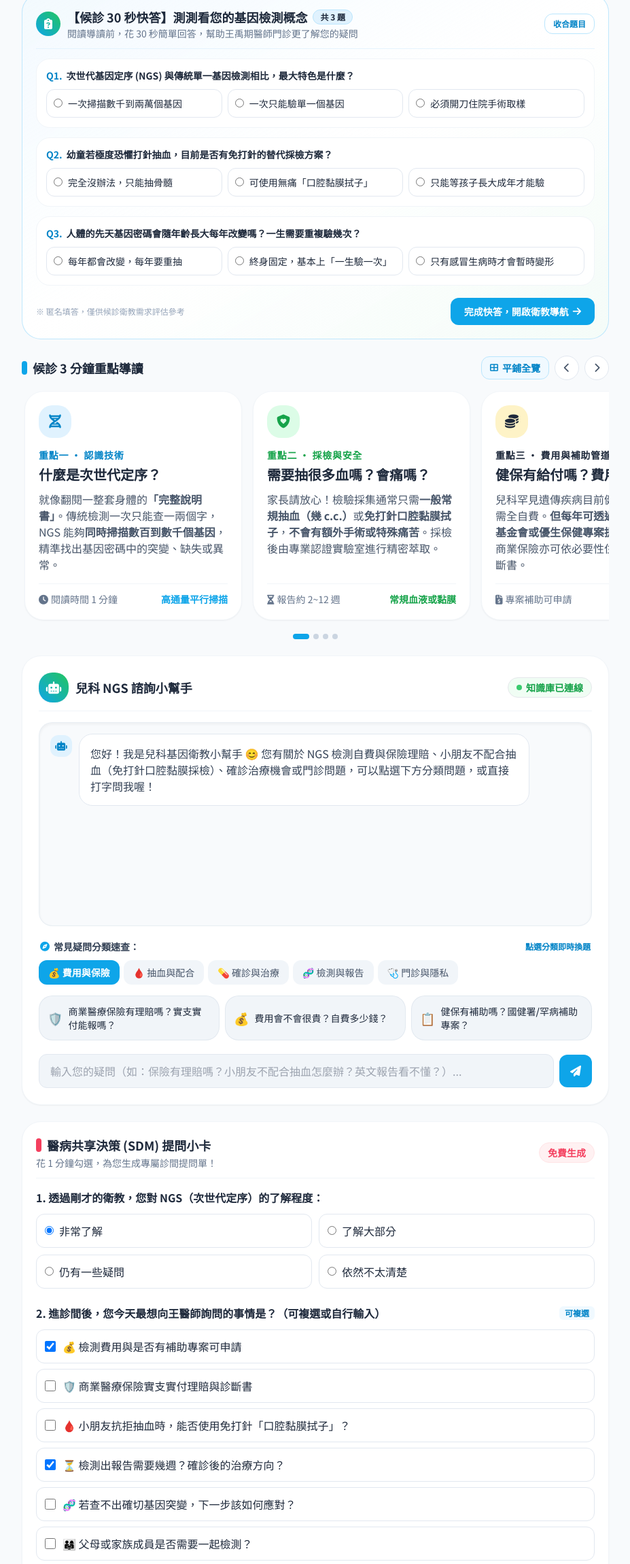
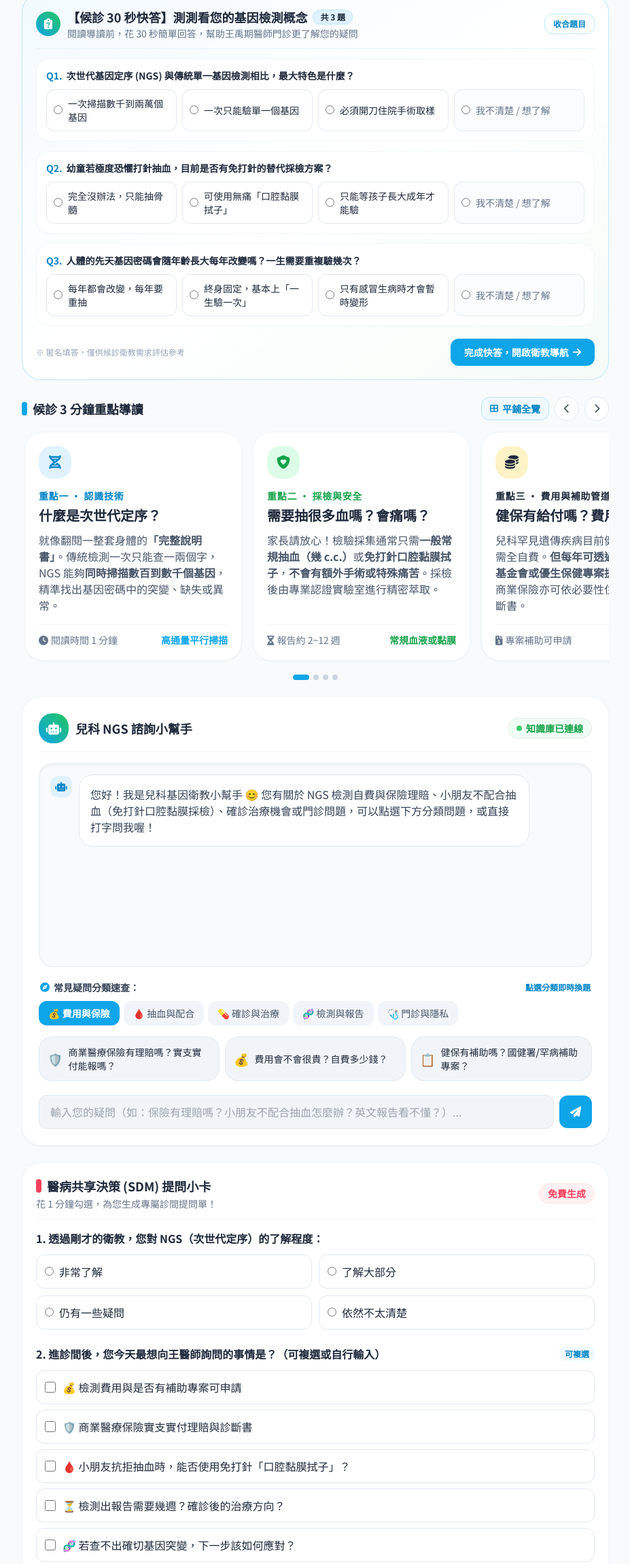
Before and after one commit to Chloewh8/pediatric-ngs-system, a plain HTML site: page index.html in a window 1280 px wide. Shown: the part 804-3104 px from the top of the page at 68% size, without its empty margins (176-1103 px from the left). Drawn offline with nearby package versions, Linux system fonts and the light colour scheme; a web font is replaced by a local one.

Commit message:
feat: 提問項目改為無預設勾選，前後測加入我不清楚選項以提升研究信效度

```diff
--- a/index.html
+++ b/index.html
@@ -201,7 +201,7 @@
               <span class="text-brand-600 font-extrabold">Q1.</span>
               <span>次世代基因定序 (NGS) 與傳統單一基因檢測相比，最大特色是什麼？</span>
             </p>
-            <div class="grid grid-cols-1 sm:grid-cols-3 gap-2 pt-1 text-xs sm:text-sm">
+            <div class="grid grid-cols-1 sm:grid-cols-2 lg:grid-cols-4 gap-2 pt-1 text-xs sm:text-sm">
               <label class="flex items-center p-2.5 rounded-xl border border-slate-200 cursor-pointer hover:bg-brand-50 transition">
                 <input type="radio" name="preQ1" value="A" class="text-brand-500 mr-2 shrink-0">
                 <span>一次掃描數千到兩萬個基因</span>
@@ -214,6 +214,10 @@
                 <input type="radio" name="preQ1" value="C" class="text-brand-500 mr-2 shrink-0">
                 <span>必須開刀住院手術取樣</span>
               </label>
+              <label class="flex items-center p-2.5 rounded-xl border border-slate-200 cursor-pointer hover:bg-slate-100 transition bg-slate-50/60">
+                <input type="radio" name="preQ1" value="D" class="text-slate-400 mr-2 shrink-0">
+                <span class="text-slate-500">我不清楚 / 想了解</span>
+              </label>
             </div>
           </div>
 
@@ -223,7 +227,7 @@
               <span class="text-brand-600 font-extrabold">Q2.</span>
               <span>幼童若極度恐懼打針抽血，目前是否有免打針的替代採檢方案？</span>
             </p>
-            <div class="grid grid-cols-1 sm:grid-cols-3 gap-2 pt-1 text-xs sm:text-sm">
+            <div class="grid grid-cols-1 sm:grid-cols-2 lg:grid-cols-4 gap-2 pt-1 text-xs sm:text-sm">
               <label class="flex items-center p-2.5 rounded-xl border border-slate-200 cursor-pointer hover:bg-brand-50 transition">
                 <input type="radio" name="preQ2" value="A" class="text-brand-500 mr-2 shrink-0">
                 <span>完全沒辦法，只能抽骨髓</span>
@@ -236,6 +240,10 @@
                 <input type="radio" name="preQ2" value="C" class="text-brand-500 mr-2 shrink-0">
                 <span>只能等孩子長大成年才能驗</span>
               </label>
+              <label class="flex items-center p-2.5 rounded-xl border border-slate-200 cursor-pointer hover:bg-slate-100 transition bg-slate-50/60">
+                <input type="radio" name="preQ2" value="D" class="text-slate-400 mr-2 shrink-0">
+                <span class="text-slate-500">我不清楚 / 想了解</span>
+              </label>
             </div>
           </div>
 
@@ -245,7 +253,7 @@
               <span class="text-brand-600 font-extrabold">Q3.</span>
               <span>人體的先天基因密碼會隨年齡長大每年改變嗎？一生需要重複驗幾次？</span>
             </p>
-            <div class="grid grid-cols-1 sm:grid-cols-3 gap-2 pt-1 text-xs sm:text-sm">
+            <div class="grid grid-cols-1 sm:grid-cols-2 lg:grid-cols-4 gap-2 pt-1 text-xs sm:text-sm">
               <label class="flex items-center p-2.5 rounded-xl border border-slate-200 cursor-pointer hover:bg-brand-50 transition">
                 <input type="radio" name="preQ3" value="A" class="text-brand-500 mr-2 shrink-0">
                 <span>每年都會改變，每年要重抽</span>
@@ -257,6 +265,10 @@
               <label class="flex items-center p-2.5 rounded-xl border border-slate-200 cursor-pointer hover:bg-brand-50 transition">
                 <input type="radio" name="preQ3" value="C" class="text-brand-500 mr-2 shrink-0">
                 <span>只有感冒生病時才會暫時變形</span>
+              </label>
+              <label class="flex items-center p-2.5 rounded-xl border border-slate-200 cursor-pointer hover:bg-slate-100 transition bg-slate-50/60">
+                <input type="radio" name="preQ3" value="D" class="text-slate-400 mr-2 shrink-0">
+                <span class="text-slate-500">我不清楚 / 想了解</span>
               </label>
             </div>
           </div>
@@ -489,7 +501,7 @@
           <p class="text-sm sm:text-base font-bold text-slate-800">1. 透過剛才的衛教，您對 NGS（次世代定序）的了解程度：</p>
           <div class="grid grid-cols-2 gap-2.5 text-sm sm:text-base">
             <label class="flex items-center p-3 rounded-xl border border-slate-200 cursor-pointer hover:bg-brand-50 transition">
-              <input type="radio" name="sdm_knowledge" value="4" class="text-brand-500 mr-2" checked> 非常了解
+              <input type="radio" name="sdm_knowledge" value="4" class="text-brand-500 mr-2"> 非常了解
             </label>
             <label class="flex items-center p-3 rounded-xl border border-slate-200 cursor-pointer hover:bg-brand-50 transition">
               <input type="radio" name="sdm_knowledge" value="3" class="text-brand-500 mr-2"> 了解大部分
@@ -511,7 +523,7 @@
           </div>
           <div class="space-y-2 text-sm sm:text-base" id="concernList">
             <label class="flex items-center p-3 rounded-xl border border-slate-200 cursor-pointer hover:bg-slate-50 transition">
-              <input type="checkbox" value="檢測費用與國健署/罕病補助資格試算" class="text-brand-500 rounded mr-2.5 w-4 h-4" checked>
+              <input type="checkbox" value="檢測費用與國健署/罕病補助資格試算" class="text-brand-500 rounded mr-2.5 w-4 h-4">
               <span>💰 檢測費用與是否有補助專案可申請</span>
             </label>
             <label class="flex items-center p-3 rounded-xl border border-slate-200 cursor-pointer hover:bg-slate-50 transition">
@@ -523,7 +535,7 @@
               <span>🩸 小朋友抗拒抽血時，能否使用免打針「口腔黏膜拭子」？</span>
             </label>
             <label class="flex items-center p-3 rounded-xl border border-slate-200 cursor-pointer hover:bg-slate-50 transition">
-              <input type="checkbox" value="檢測出報告的時間與後續治療規劃" class="text-brand-500 rounded mr-2.5 w-4 h-4" checked>
+              <input type="checkbox" value="檢測出報告的時間與後續治療規劃" class="text-brand-500 rounded mr-2.5 w-4 h-4">
               <span>⏳ 檢測出報告需要幾週？確診後的治療方向？</span>
             </label>
             <label class="flex items-center p-3 rounded-xl border border-slate-200 cursor-pointer hover:bg-slate-50 transition">
@@ -573,7 +585,7 @@
             <!-- Post Q1 -->
             <div class="bg-white p-3 rounded-xl border border-slate-200 space-y-1.5">
               <p class="font-bold text-slate-800">Q1. 請問次世代基因定序 (NGS) 與傳統檢測最大的不同？</p>
-              <div class="grid grid-cols-1 sm:grid-cols-3 gap-1.5">
+              <div class="grid grid-cols-1 sm:grid-cols-2 lg:grid-cols-4 gap-1.5">
                 <label class="flex items-center p-2 rounded-lg border border-slate-200 cursor-pointer hover:bg-brand-50 transition">
                   <input type="radio" name="postQ1" value="A" class="text-brand-500 mr-2 shrink-0"> 一次掃描數千到兩萬個基因
                 </label>
@@ -583,13 +595,17 @@
                 <label class="flex items-center p-2 rounded-lg border border-slate-200 cursor-pointer hover:bg-brand-50 transition">
                   <input type="radio" name="postQ1" value="C" class="text-brand-500 mr-2 shrink-0"> 必須住院開刀
                 </label>
+                <label class="flex items-center p-2 rounded-lg border border-slate-200 cursor-pointer hover:bg-slate-100 transition bg-slate-50/60">
+                  <input type="radio" name="postQ1" value="D" class="text-slate-400 mr-2 shrink-0">
+                  <span class="text-slate-500">我不清楚 / 仍有疑問</span>
+                </label>
               </div>
             </div>
 
             <!-- Post Q2 -->
             <div class="bg-white p-3 rounded-xl border border-slate-200 space-y-1.5">
               <p class="font-bold text-slate-800">Q2. 幼童若抗拒抽血，高榮兒童醫學部提供哪種免打針方案？</p>
-              <div class="grid grid-cols-1 sm:grid-cols-3 gap-1.5">
+              <div class="grid grid-cols-1 sm:grid-cols-2 lg:grid-cols-4 gap-1.5">
                 <label class="flex items-center p-2 rounded-lg border border-slate-200 cursor-pointer hover:bg-brand-50 transition">
                   <input type="radio" name="postQ2" value="A" class="text-brand-500 mr-2 shrink-0"> 抽骨髓
                 </label>
@@ -599,13 +615,17 @@
                 <label class="flex items-center p-2 rounded-lg border border-slate-200 cursor-pointer hover:bg-brand-50 transition">
                   <input type="radio" name="postQ2" value="C" class="text-brand-500 mr-2 shrink-0"> 只能長大後再驗
                 </label>
+                <label class="flex items-center p-2 rounded-lg border border-slate-200 cursor-pointer hover:bg-slate-100 transition bg-slate-50/60">
+                  <input type="radio" name="postQ2" value="D" class="text-slate-400 mr-2 shrink-0">
+                  <span class="text-slate-500">我不清楚 / 仍有疑問</span>
+                </label>
               </div>
             </div>
 
             <!-- Post Q3 -->
             <div class="bg-white p-3 rounded-xl border border-slate-200 space-y-1.5">
               <p class="font-bold text-slate-800">Q3. 先天基因密碼會隨長大改變嗎？一生需要重複驗幾次？</p>
-              <div class="grid grid-cols-1 sm:grid-cols-3 gap-1.5">
+              <div class="grid grid-cols-1 sm:grid-cols-2 lg:grid-cols-4 gap-1.5">
                 <label class="flex items-center p-2 rounded-lg border border-slate-200 cursor-pointer hover:bg-brand-50 transition">
                   <input type="radio" name="postQ3" value="A" class="text-brand-500 mr-2 shrink-0"> 每年都要重抽重驗
                 </label>
@@ -614,6 +634,10 @@
                 </label>
                 <label class="flex items-center p-2 rounded-lg border border-slate-200 cursor-pointer hover:bg-brand-50 transition">
                   <input type="radio" name="postQ3" value="C" class="text-brand-500 mr-2 shrink-0"> 感冒時會暫時變異
+                </label>
+                <label class="flex items-center p-2 rounded-lg border border-slate-200 cursor-pointer hover:bg-slate-100 transition bg-slate-50/60">
+                  <input type="radio" name="postQ3" value="D" class="text-slate-400 mr-2 shrink-0">
+                  <span class="text-slate-500">我不清楚 / 仍有疑問</span>
                 </label>
               </div>
             </div>
```
